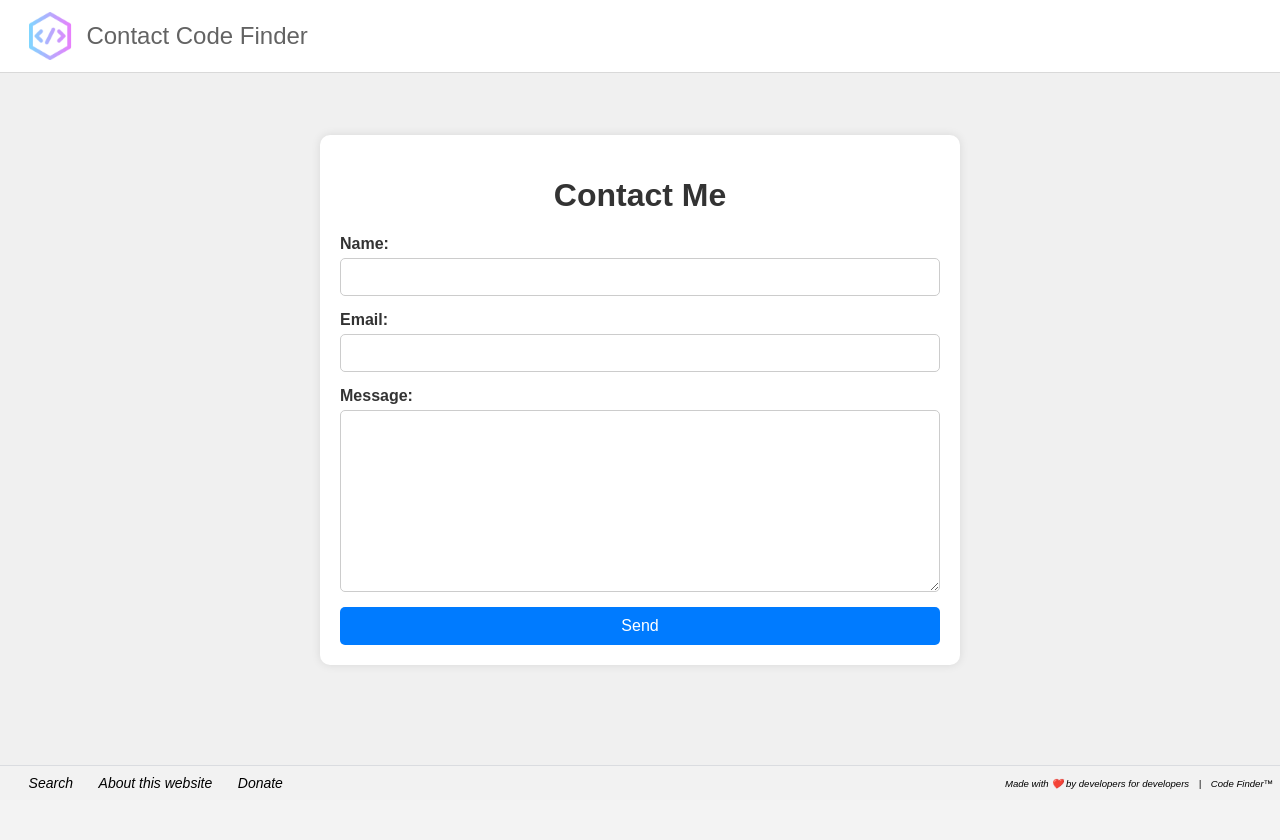
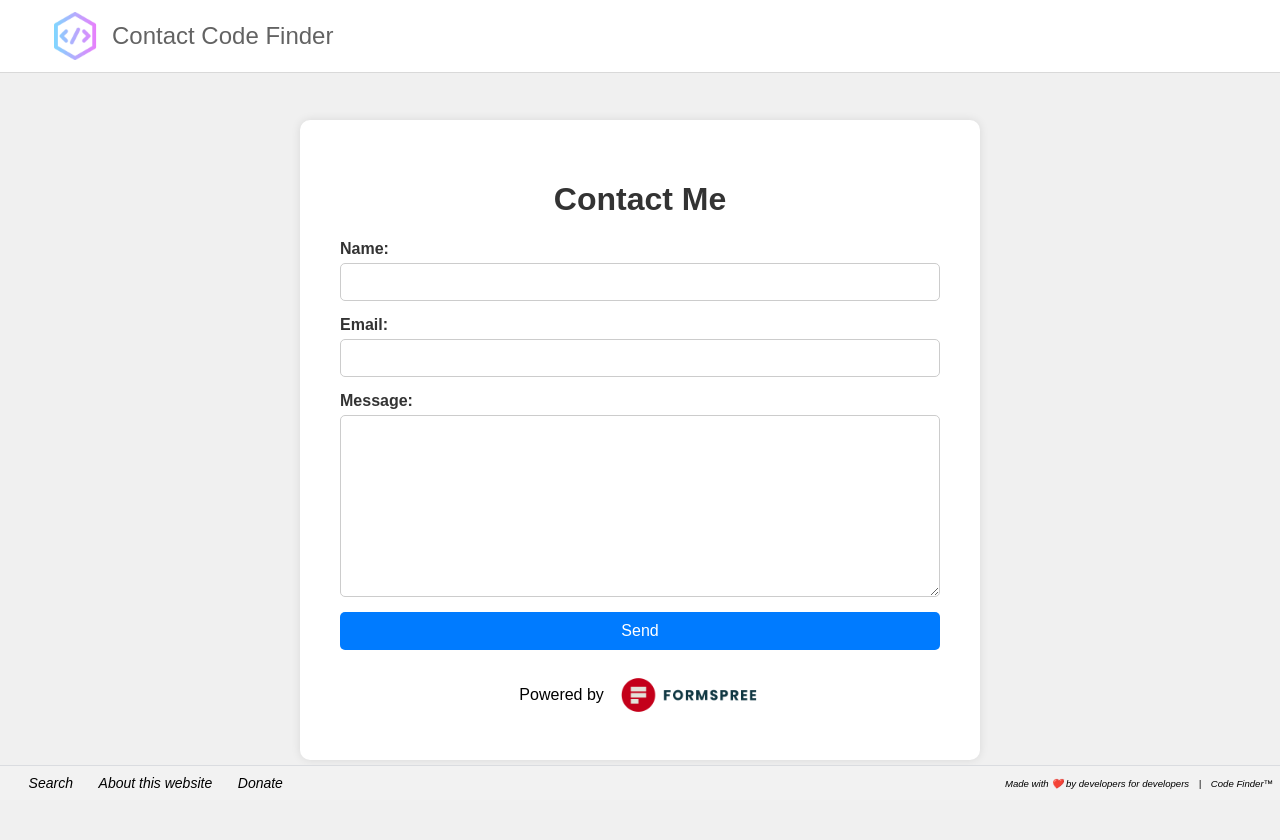
Before and after one commit to DanielDekhtyar/CodeFinder, a Flask app: page /contact-me in a window 1280 px wide. Before the commit the page ends 789 px from the top, so only its background shows below. Run offline with Flask 3, Linux system fonts and the light colour scheme.

Commit message:
Powered by Formspree added to Contact Me page

```diff
--- a/static/css/contact_me.css
+++ b/static/css/contact_me.css
@@ -15,7 +15,7 @@ header {
     height: 6rem;
 }
 
-#logo {
+.logo {
     height: 3em;
     margin-top: auto;
     margin-bottom: auto;
@@ -50,8 +50,9 @@ body {
 .container {
     max-width: 600px; /* Set a maximum width */
     width: 100%; /* Ensure it takes full width within its parent */
-    margin: 50px auto;
-    padding: 20px;
+    margin: 10vh;
+    margin-top: 15vh;
+    padding: 5vh;
     background-color: #fff; /* White background */
     border-radius: 10px;
     box-shadow: 0 0 10px rgba(0, 0, 0, 0.1); /* Shadow effect */
@@ -99,6 +100,19 @@ button[type="submit"] {
 
 button[type="submit"]:hover {
     background-color: #0056b3; /* Darker blue on hover */
+}
+
+#powered-by-formspree-div {
+    display: flex;
+    justify-content: center;
+    align-items: center;
+    margin-top: 20px;
+}
+
+.formspree-img {
+    margin-left: 0.5vw;
+    height: 5vh;
+    cursor: pointer;
 }
 
 .popup {
--- a/static/js/contact_me.js
+++ b/static/js/contact_me.js
@@ -33,9 +33,3 @@ function showPopup(message) {
         popup.style.display = 'none';
     }, 5000); // Hide popup after 5 seconds
 }
-
-// When the user clicks on the logo, go back to the home page
-const logo = document.getElementById("logo")
-logo.addEventListener("click", () => {
-    window.location.href = "/";
-})
--- a/templates/contact_me.html
+++ b/templates/contact_me.html
@@ -29,12 +29,14 @@
     </head>
     <header>
         <!-- Code Finder Logo -->
+        <a class="logo" href="/">
         <img
-            id="logo"
+            class="logo"
             alt="Code Finder Logo"
             title="Code Finder home page"
             src="static/assets/icon.png"
         />
+        </a>
         <h1 id="page-header">Contact Code Finder</h1>
     </header>
     <body>
@@ -51,6 +53,12 @@
                 <button type="submit">Send</button>
             </form>
             <div id="popup" class="popup"></div>
+            <div id="powered-by-formspree-div">
+            <p>Powered by </p>
+            <a class="formspree-img" href="https://formspree.io/">
+            <img class="formspree-img" src="static/assets/formspree.png" alt="Powered by Formspree" >
+            </a>
+            </div>
         </div>
 
         <!-- Popup Modal -->
```
Also changed, not shown: static/assets/formspree.png (added).
